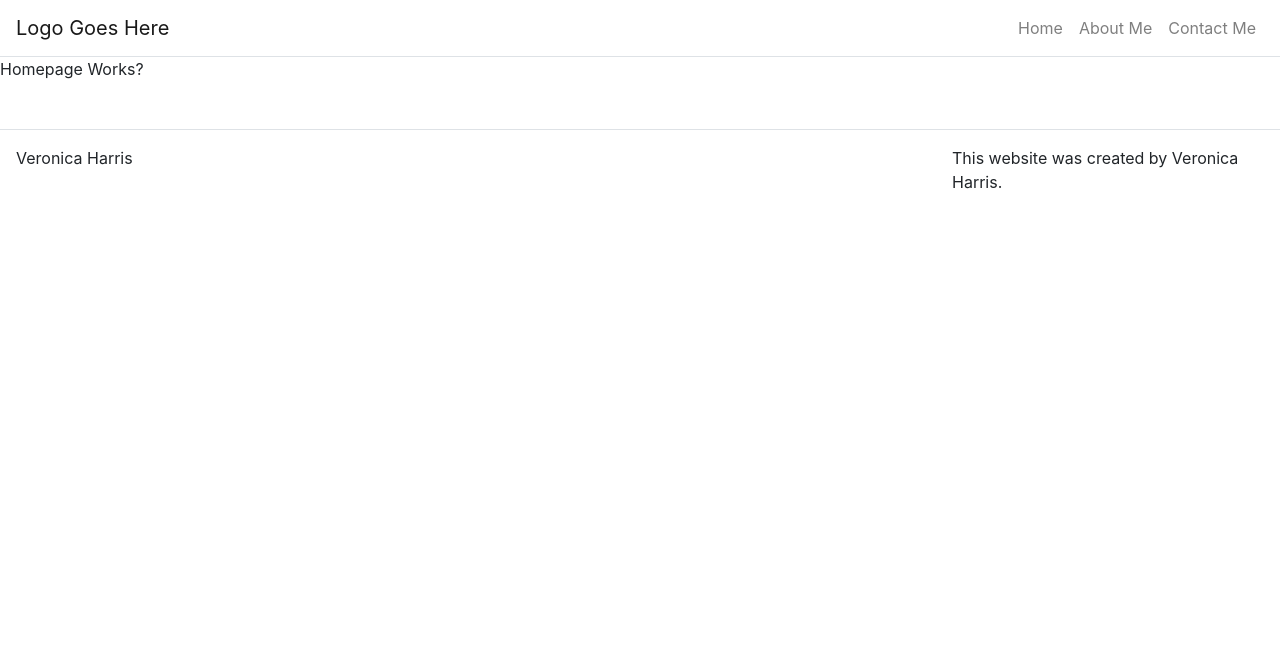
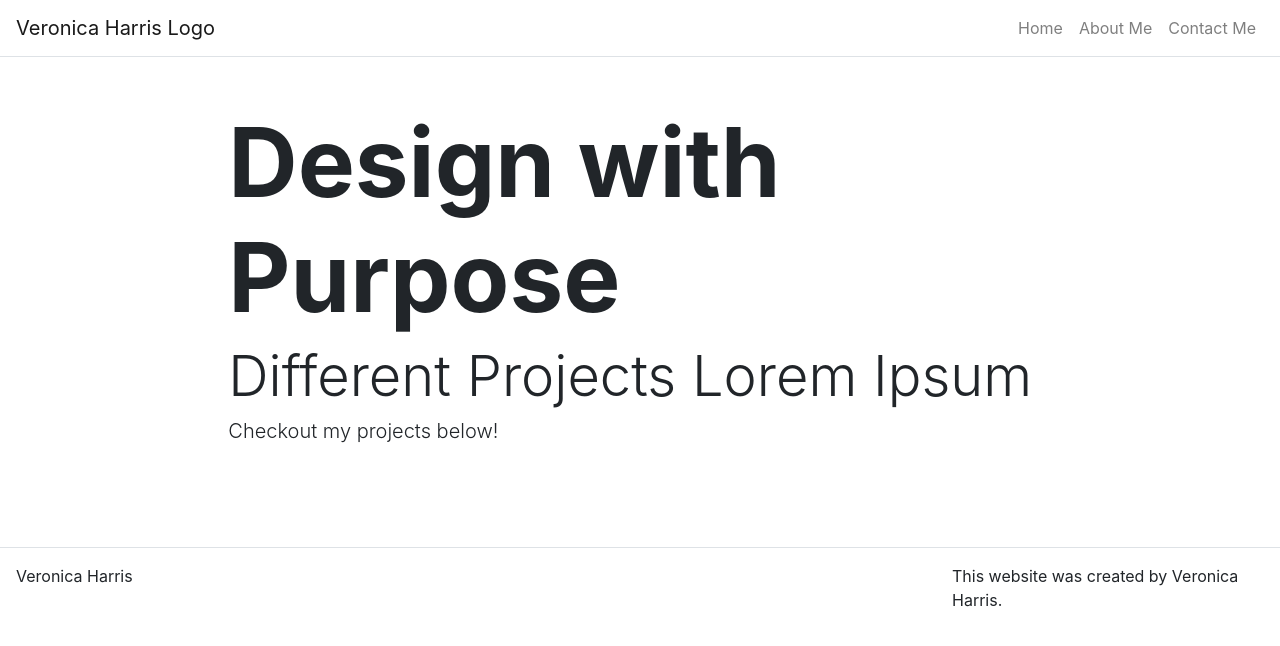
Before and after one commit to VHarris113/reactportfolio, a React (Create React App) app: page / in a window 1280 px wide. Shown: the top 646 px of the page. Built offline with nearby package versions, Linux system fonts and the light colour scheme.

Commit message:
worked on hero formatting, will now add the images/projects

```diff
--- a/src/App.js
+++ b/src/App.js
@@ -41,7 +41,7 @@
         <Container className="p-0" fluid={true}>
 
           <Navbar className="border-bottom" bg="transparent" expand="lg">
-            <Navbar.Brand>Logo Goes Here</Navbar.Brand>
+            <Navbar.Brand>Veronica Harris Logo</Navbar.Brand>
 
             <Navbar.Toggle aria-controls="navbar-toggle"/>
             <Navbar.Collapse id="navbar-toggle">
--- a/src/components/Hero.js
+++ b/src/components/Hero.js
@@ -1,23 +1,23 @@
-// import React from "react";
-// import Jumbotron from "react-bootstrap/Jumbotron";
-// import Container from "react-bootstrap/Container";
-// import Row from "react-bootstrap/Row";
-// import Col from "react-bootstrap/Col";
+import React from "react";
+import Jumbotron from "react-bootstrap/Jumbotron";
+import Container from "react-bootstrap/Container";
+import Row from "react-bootstrap/Row";
+import Col from "react-bootstrap/Col";
 
-// function Hero (props) {
-//     return (
-//         <Jumbotron className="bg-transparent jumbotron-fluid p-0">
-//             <Container fluid={true}>
-//                 <Row className="justify-content-center py-5">
-//                     <Col md={8} sm={12}>
-//                         { props.title && <h1 className="display-1 font-weight-bolder">{props.title}</h1> }
-//                         { props.subTitle && <h1 className="display-4 font-weight-light">{props.subTitle}</h1> }
-//                         { props.text && <h1 className="lead font-weight-light">{props.text}</h1> }
-//                     </Col>
-//                 </Row>
-//             </Container>
-//         </Jumbotron>
-//     )
-// }
+function Hero (props) {
+    return (
+        <Jumbotron className="bg-transparent jumbotron-fluid p-0">
+            <Container fluid={true}>
+                <Row className="justify-content-center py-5">
+                    <Col md={8} sm={12}>
+                        { props.title && <h1 className="display-1 font-weight-bolder">{props.title}</h1> }
+                        { props.subTitle && <h1 className="display-4 font-weight-light">{props.subTitle}</h1> }
+                        { props.text && <h1 className="lead font-weight-light">{props.text}</h1> }
+                    </Col>
+                </Row>
+            </Container>
+        </Jumbotron>
+    );
+}
 
-// export default Hero;
+export default Hero;
--- a/src/pages/AboutPage.js
+++ b/src/pages/AboutPage.js
@@ -1,6 +1,6 @@
 import React from "react";
-import Hero from "../components/Hero";
-import Content from "../components/Content";
+// import Hero from "../components/Hero";
+// import Content from "../components/Content";
 
 function AboutPage(props) {
     return (
--- a/src/pages/HomePage.js
+++ b/src/pages/HomePage.js
@@ -1,8 +1,10 @@
 import React from "react";
+
+import Hero from "../components/Hero";
 
 function HomePage(props) {
     return (
-        <p>Homepage Works?</p>
+        <Hero title={props.title} subTitle={props.subTitle} text={props.text}/>
     )
 }
 
```
